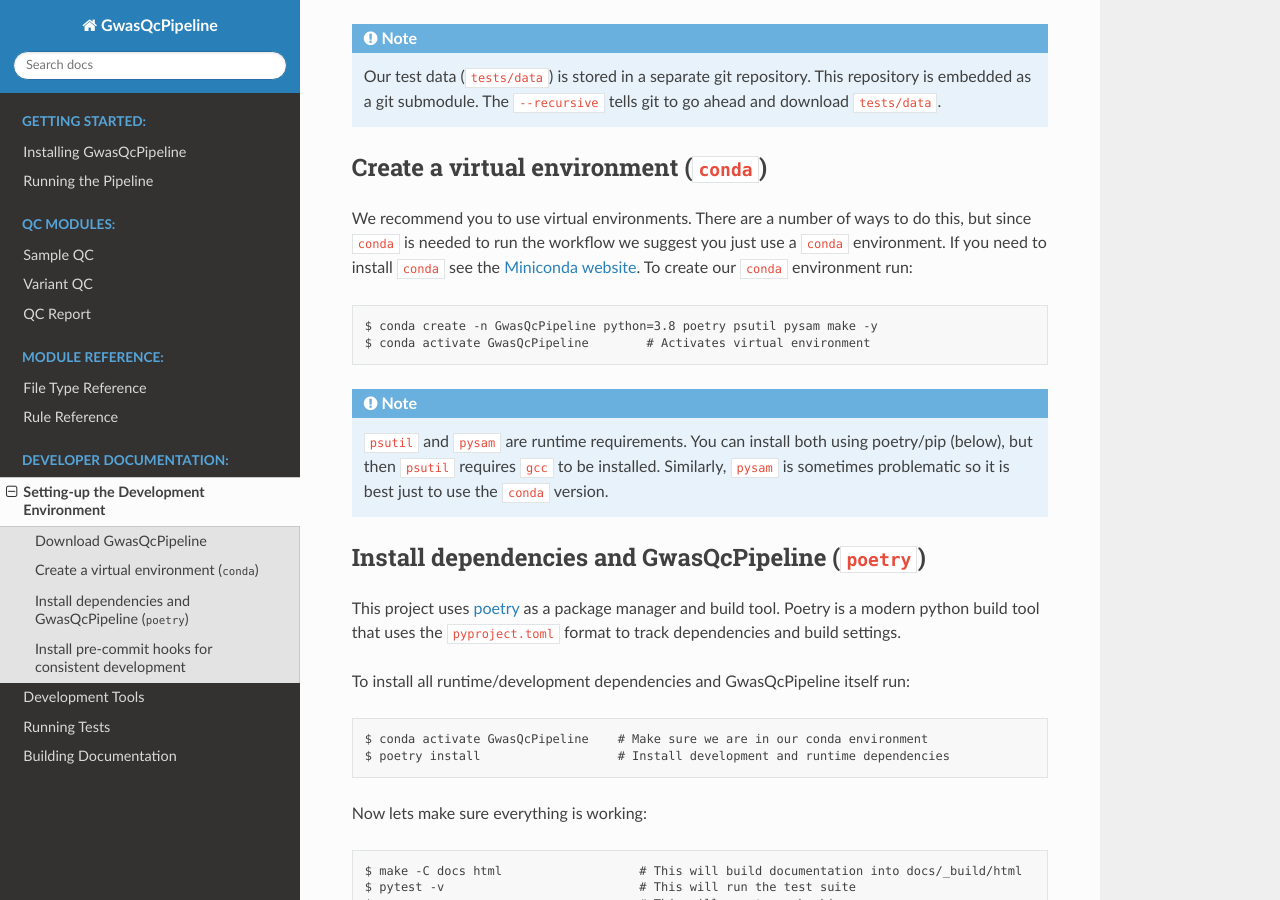
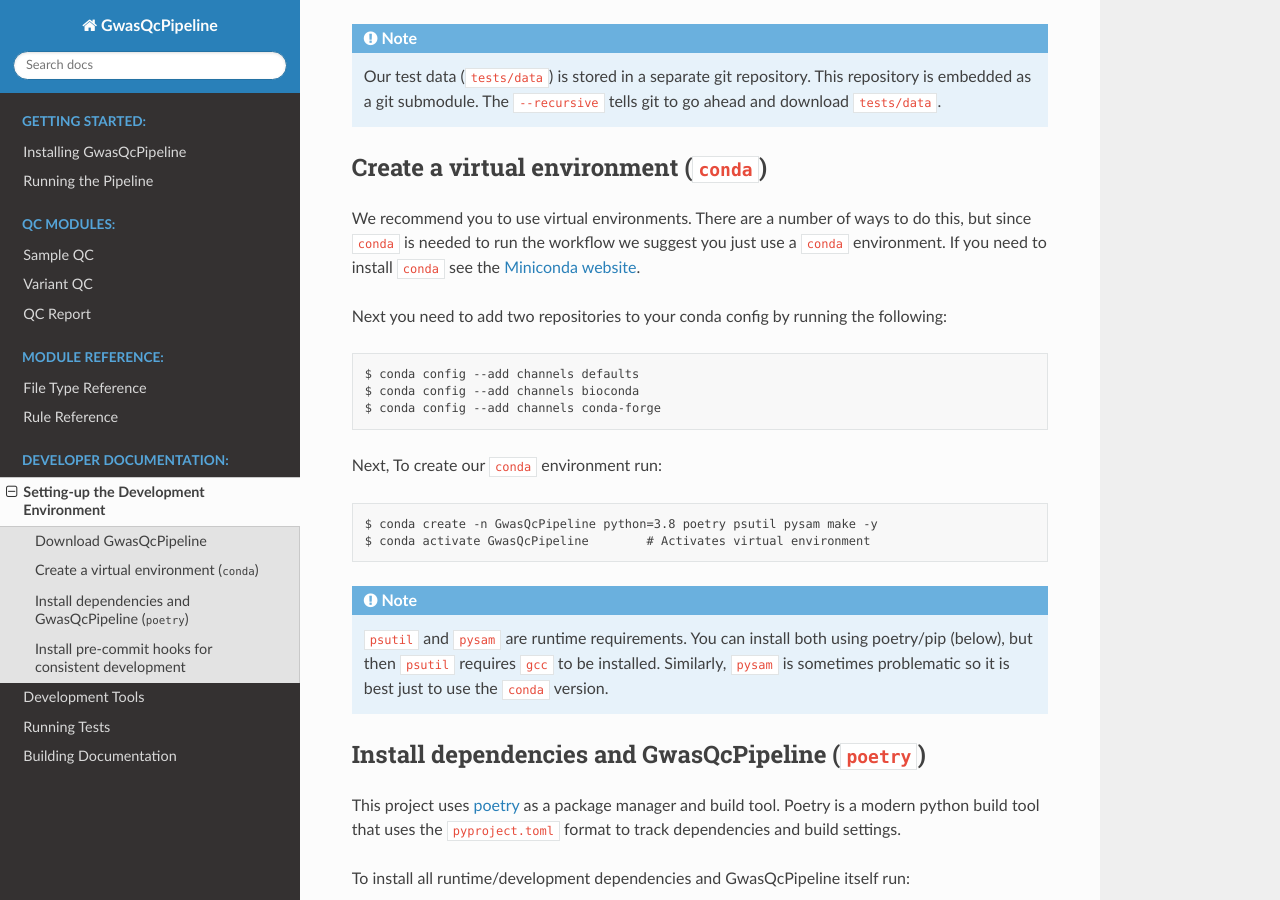
Before and after one commit to NCI-CGR/GwasQcPipeline, a Sphinx documentation site: the page built from docs/dev_docs/setup.rst, in a window 1280 px wide and 900 px high, scrolled down 420 px. Built offline with Sphinx 7.4.7 and the Read the Docs theme 2.0.0, drawn with Linux system fonts in a browser that asks for light colours.

Commit message:
docs(development-environment-setup): add directions for configuring conda channels

```diff
--- a/docs/dev_docs/setup.rst
+++ b/docs/dev_docs/setup.rst
@@ -19,7 +19,15 @@
 Create a virtual environment (``conda``)
 ----------------------------------------
 
-We recommend you to use virtual environments. There are a number of ways to do this, but since ``conda`` is needed to run the workflow we suggest you just use a ``conda`` environment. If you need to install ``conda`` see the `Miniconda website`_. To create our ``conda`` environment run::
+We recommend you to use virtual environments. There are a number of ways to do this, but since ``conda`` is needed to run the workflow we suggest you just use a ``conda`` environment. If you need to install ``conda`` see the `Miniconda website`_.
+
+Next you need to add two repositories to your conda config by running the following::
+
+    $ conda config --add channels defaults
+    $ conda config --add channels bioconda
+    $ conda config --add channels conda-forge
+
+Next, To create our ``conda`` environment run::
 
     $ conda create -n GwasQcPipeline python=3.8 poetry psutil pysam make -y
     $ conda activate GwasQcPipeline        # Activates virtual environment
```
